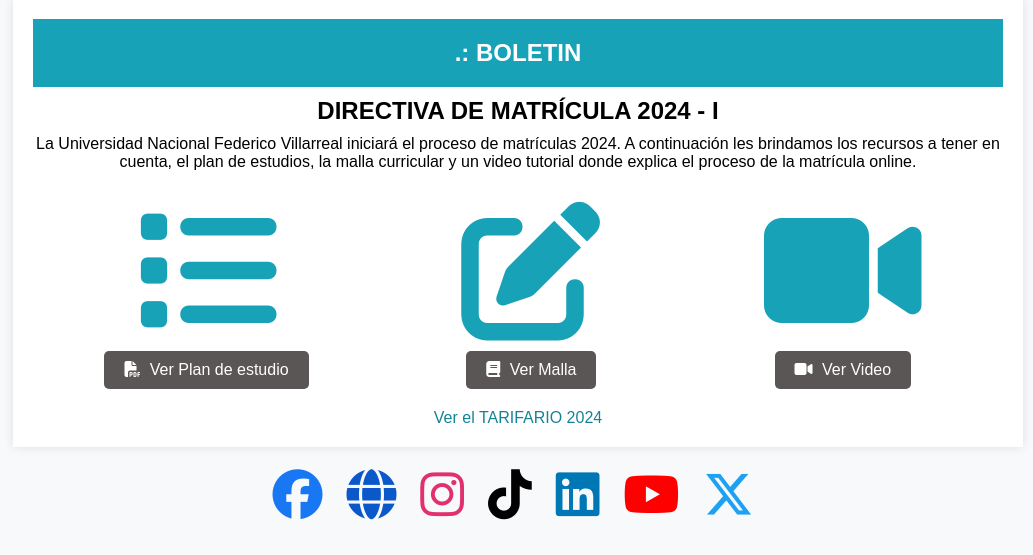
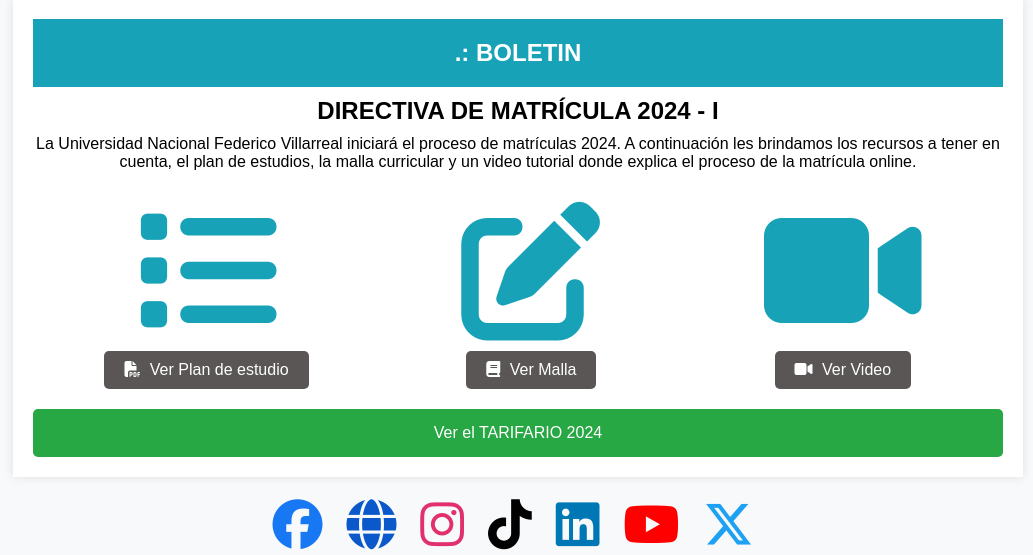
Before and after one commit to Mercedes1311/matricula-web, a Django app: page / in a window 1280 px wide. Shown: the part 808-1363 px from the top of the page, without its empty margins (247-1280 px from the left). Before the commit the page ends 1328 px from the top, so only its background shows below. Run offline with Django 5.2, Linux system fonts and the light colour scheme; some libraries are stand-ins or nearby versions.

Commit message:
diseño del inicio

```diff
--- a/App/templates/base.html
+++ b/App/templates/base.html
@@ -181,6 +181,15 @@
         .btn-dark {
             background-color: #181313b6;
         }
+        .btn-green {
+            background-color: #28a745;
+            display: block;
+            text-align: center;
+            padding: 15px;
+            color: white;
+            margin-top: 20px;
+            border-radius: 5px;
+        }
 
         .btn-red:hover, .btn-yellow:hover, .btn-blue:hover, .btn-green:hover {
             opacity: 0.8;
```
